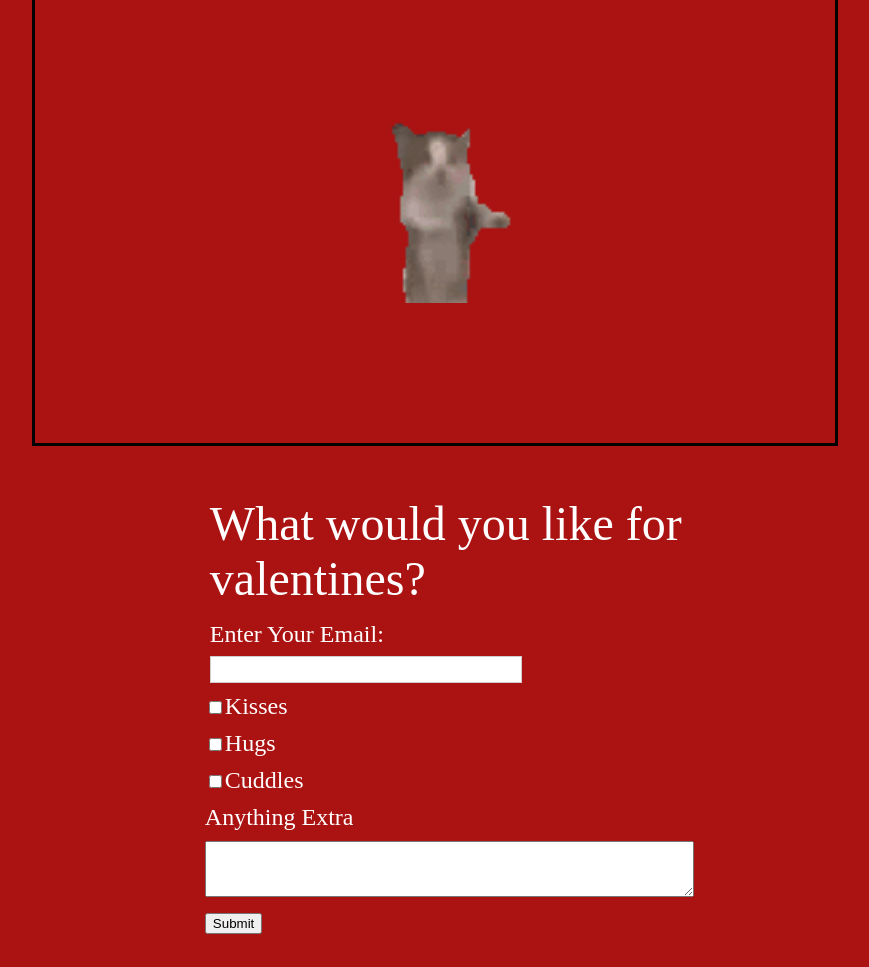
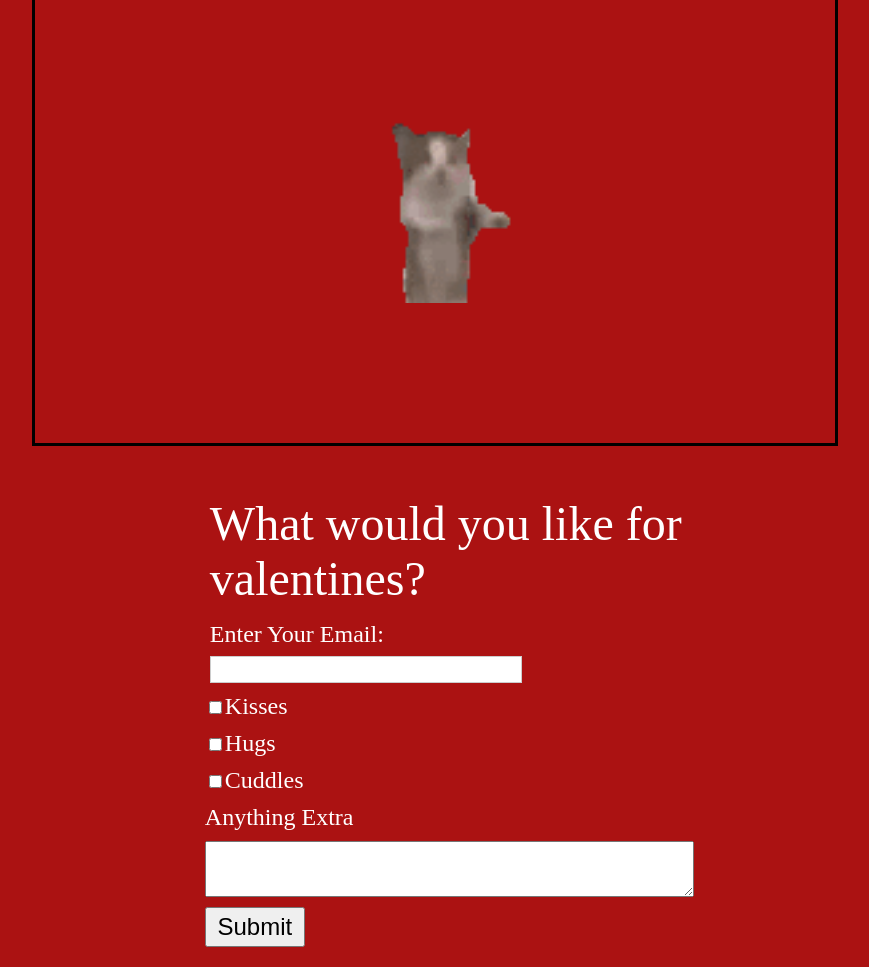
Before and after one commit to BingBongK/BingBongK.github.io, a website: page public/YIPPIE.html in a window 1280 px wide. Shown: the part 210-1177 px from the top of the page, without its empty margins (205-1074 px from the left). Drawn offline with Linux system fonts and the light colour scheme.

Commit message:
changed submit button size

```diff
--- a/public/app.css
+++ b/public/app.css
@@ -78,6 +78,10 @@ margin: 5px 15px;
 
 #submitEmailButton{
     margin: 0 10px;
+    font-size: 1em;
+    height:40px;
+    width: 100px;
+
 }
 #valentinesForm{
     margin: 20px 31%;
```
